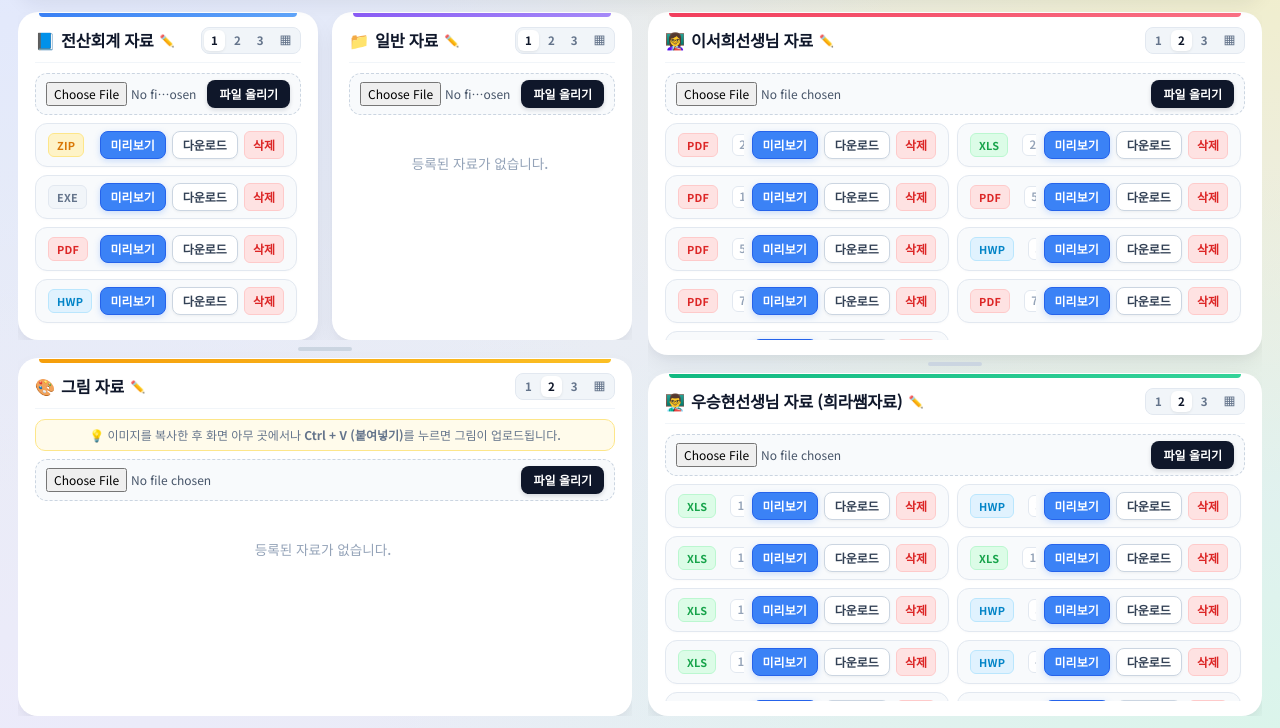
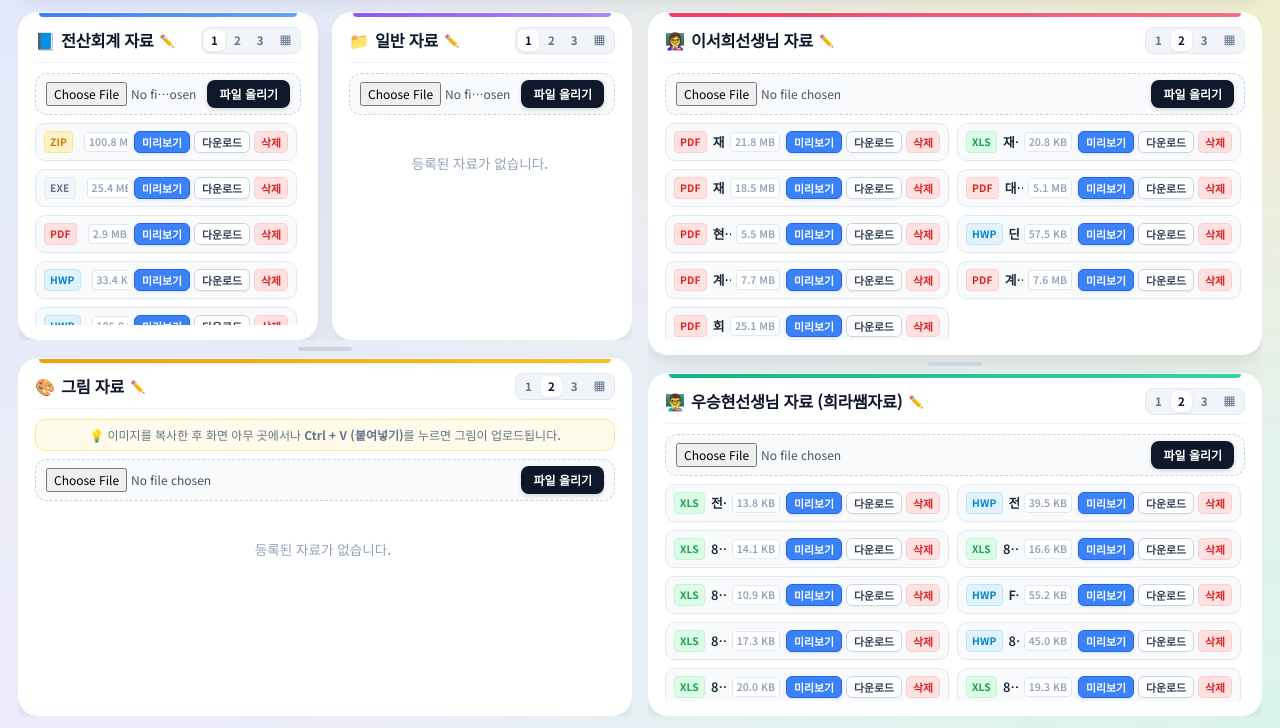
Before and after one commit to wooskor79/account, a PHP site: page / in a window 1280 px wide. Shown: the part 72-800 px from the top of the page. Run offline with PHP 8.4, Linux system fonts and the light colour scheme; the visitor is signed in with stand-in values (Sample User, id 1); some libraries are stand-ins or nearby versions.

Commit message:
style: reduce button sizes and font sizes to maximize filename visibility

```diff
--- a/css/style.css
+++ b/css/style.css
@@ -484,37 +484,37 @@ min-width: 0;
 .file-list::-webkit-scrollbar-thumb { background-color: rgba(148, 163, 184, 0.3); border-radius: 10px; }
 .file-list::-webkit-scrollbar-thumb:hover { background-color: rgba(148, 163, 184, 0.5); }
 
-/* 모던 파일 아이템 디자인 (카드 행) - 완벽한 고정 높이와 크기 보장 */
+/* 모던 파일 아이템 디자인 (카드 행) - 컴팩트하고 파일명 가독성을 극대화한 슬림 디자인 */
 .file-item {
 background: #f8fafc;
-border-radius: 12px;
-padding: 0 12px;
-height: 44px;
-min-height: 44px;
-max-height: 44px;
+border-radius: 10px;
+padding: 0 8px;
+height: 38px;
+min-height: 38px;
+max-height: 38px;
 flex-shrink: 0;
 display: flex;
 justify-content: space-between;
 align-items: center;
-box-shadow: 0 1px 3px rgba(15, 23, 42, 0.02);
+box-shadow: 0 1px 2px rgba(15, 23, 42, 0.02);
 border: 1px solid #e2e8f0;
-transition: all 0.18s ease;
+transition: all 0.15s ease;
 position: relative;
-gap: 8px;
+gap: 6px;
 min-width: 0;
 overflow: hidden;
 }
 .file-item:hover {
 background: #ffffff;
 border-color: #93c5fd;
-box-shadow: 0 4px 12px -2px rgba(59, 130, 246, 0.12);
+box-shadow: 0 3px 10px -2px rgba(59, 130, 246, 0.12);
 transform: translateY(-1px);
 }
 
 .file-info-row {
 display: flex;
 align-items: center;
-gap: 8px;
+gap: 6px;
 flex: 1;
 min-width: 0;
 overflow: hidden;
@@ -523,9 +523,9 @@ overflow: hidden;
 .file-name {
 display: inline-flex;
 align-items: center;
-gap: 6px;
-font-size: 0.88rem;
-font-weight: 700;
+gap: 5px;
+font-size: 0.80rem;
+font-weight: 600;
 color: #1e293b;
 text-decoration: none;
 white-space: nowrap;
@@ -543,27 +543,29 @@ color: #3b82f6;
 white-space: nowrap;
 overflow: hidden;
 text-overflow: ellipsis;
+min-width: 0;
+flex: 1;
 }
 .file-size-tag {
-font-size: 0.72rem;
+font-size: 0.65rem;
 font-weight: 600;
 color: #94a3b8;
 background: #ffffff;
 border: 1px solid #e2e8f0;
-padding: 1px 6px;
-border-radius: 6px;
+padding: 1px 4px;
+border-radius: 4px;
 white-space: nowrap;
 flex-shrink: 0;
 }
 
 /* 세련된 확장자 뱃지 (3D 틴트) */
 .badge-ext {
-font-size: 0.68rem;
+font-size: 0.64rem;
 font-weight: 800;
-padding: 3px 8px;
-border-radius: 6px;
+padding: 2px 5px;
+border-radius: 4px;
 text-transform: uppercase;
-letter-spacing: 0.3px;
+letter-spacing: 0.2px;
 flex-shrink: 0;
 }
 .badge-hwp { background: #e0f2fe; color: #0284c7; border: 1px solid #bae6fd; }
@@ -576,49 +578,53 @@ flex-shrink: 0;
 .action-container {
 display: flex;
 align-items: center;
-gap: 6px;
+gap: 4px;
 flex-shrink: 0;
 }
 
-/* 선명하고 또렷한 액션 버튼 */
+/* 선명하고 컴팩트한 액션 버튼 */
 .btn-view-preview {
 display: inline-flex;
 align-items: center;
-gap: 4px;
-padding: 4px 10px;
-border-radius: 8px;
-font-size: 0.75rem;
-font-weight: 700;
+gap: 2px;
+padding: 2px 7px;
+border-radius: 6px;
+font-size: 0.68rem;
+font-weight: 600;
 text-decoration: none;
 cursor: pointer;
 background: #3b82f6;
 border: 1px solid #2563eb;
 color: #ffffff;
-box-shadow: 0 2px 6px rgba(59, 130, 246, 0.25);
+box-shadow: 0 1px 3px rgba(59, 130, 246, 0.2);
 transition: all 0.15s ease;
+white-space: nowrap;
+flex-shrink: 0;
 }
 .btn-view-preview:hover {
 background: #2563eb;
 transform: translateY(-1px);
-box-shadow: 0 4px 10px rgba(59, 130, 246, 0.35);
+box-shadow: 0 2px 6px rgba(59, 130, 246, 0.3);
 color: #ffffff;
 }
 
 .btn-download {
 display: inline-flex;
 align-items: center;
-gap: 4px;
-padding: 4px 10px;
-border-radius: 8px;
-font-size: 0.75rem;
-font-weight: 700;
+gap: 2px;
+padding: 2px 7px;
+border-radius: 6px;
+font-size: 0.68rem;
+font-weight: 600;
 text-decoration: none;
 cursor: pointer;
 background: #ffffff;
 border: 1px solid #cbd5e1;
 color: #334155;
-box-shadow: 0 1px 3px rgba(0,0,0,0.05);
+box-shadow: 0 1px 2px rgba(0,0,0,0.04);
 transition: all 0.15s ease;
+white-space: nowrap;
+flex-shrink: 0;
 }
 .btn-download:hover {
 background: #f1f5f9;
@@ -659,13 +665,15 @@ margin-top: 4px;
 background-color: var(--delete-btn-bg);
 color: var(--delete-btn-text);
 border: 1px solid #fecaca;
-padding: 4px 8px;
-font-size: 0.75rem;
-font-weight: 700;
-border-radius: 6px;
+padding: 2px 6px;
+font-size: 0.68rem;
+font-weight: 600;
+border-radius: 5px;
 cursor: pointer;
 display: none;
 transition: all 0.15s;
+white-space: nowrap;
+flex-shrink: 0;
 }
 .btn-delete:hover { background-color: #fca5a5; }
 .btn-delete.active { display: inline-block; }
```
